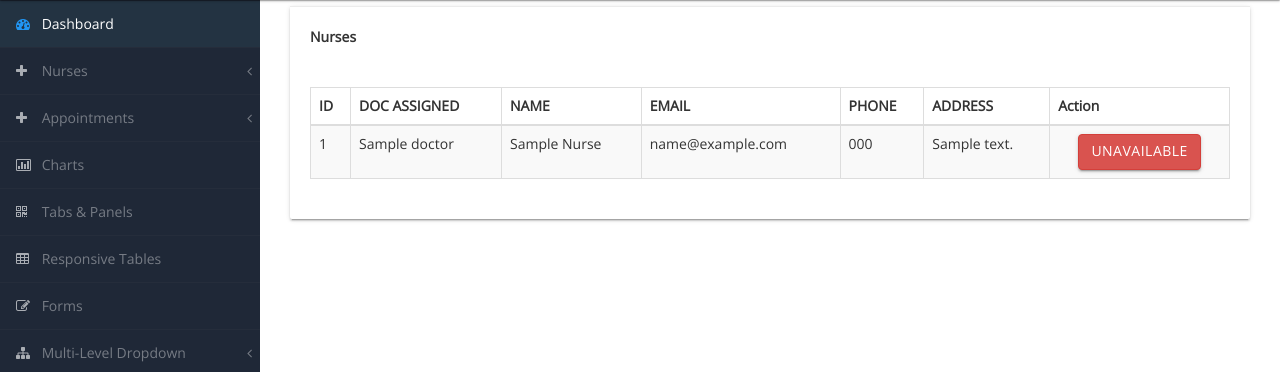
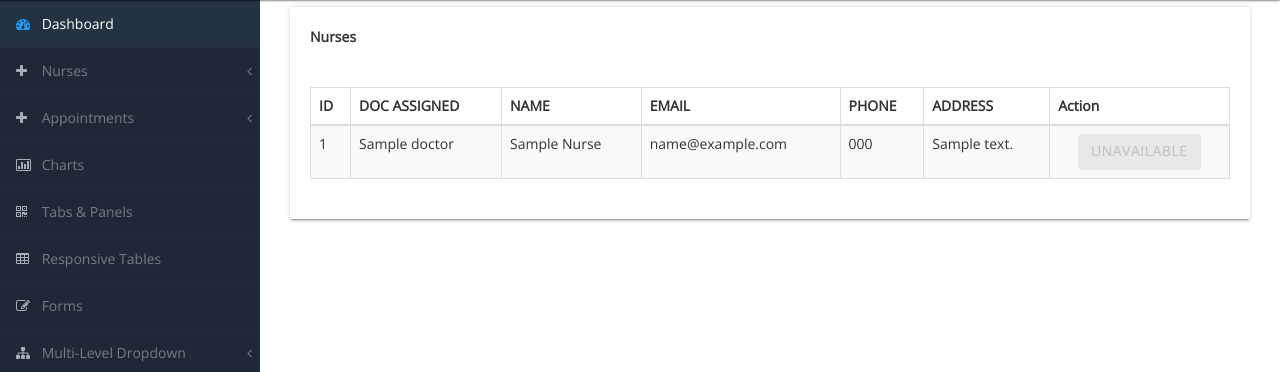
Before and after one commit to mishiray/hospital, a PHP site: page /nurses.php in a window 1280 px wide. Shown: the part 79-451 px from the top of the page. Run offline with PHP 8.4, Linux system fonts and the light colour scheme; the visitor is signed in with stand-in values (Sample User, id 1); tables that the repository leaves empty or names only in its code hold one stand-in row (values such as "Sample post").

Commit message:
nurses done

```diff
--- a/mynurses.php
+++ b/mynurses.php
@@ -87,7 +87,7 @@
                                                             echo "
                                                             <form action='mynurses.php' method='post'>
                                                                 <input type='hidden' name='nurse_id' value='$nurse[nurse_id]' />
-                                                                <button type='submit' name='triggers' value='unassign' class='btn btn-success btn-sm'>Unssign</button>
+                                                                <button type='submit' name='triggers' value='unassign' class='btn waves-effect waves-light  btn-success btn-sm'>Unssign</button>
                                                             </form>
                                                             ";
                                                         }
--- a/nurses.php
+++ b/nurses.php
@@ -87,11 +87,11 @@
                                                             echo "
                                                             <form action='nurses.php' method='post'>
                                                                 <input type='hidden' name='nurse_id' value='$nurse[nurse_id]' />
-                                                                <button type='submit' name='triggers' value='assign' class='btn btn-success btn-sm'>Assign</button>
+                                                                <button type='submit' name='triggers' value='assign' class='waves-effect waves-light btn'>Assign</button>
                                                             </form>
                                                             ";
                                                         }else{
-                                                            echo '<a class="btn btn-danger">Unavailable<a>';
+                                                            echo '<a class="btn waves-effect waves-light disabled">Unavailable<a>';
                                                         }
 
                                                     ?>
```
